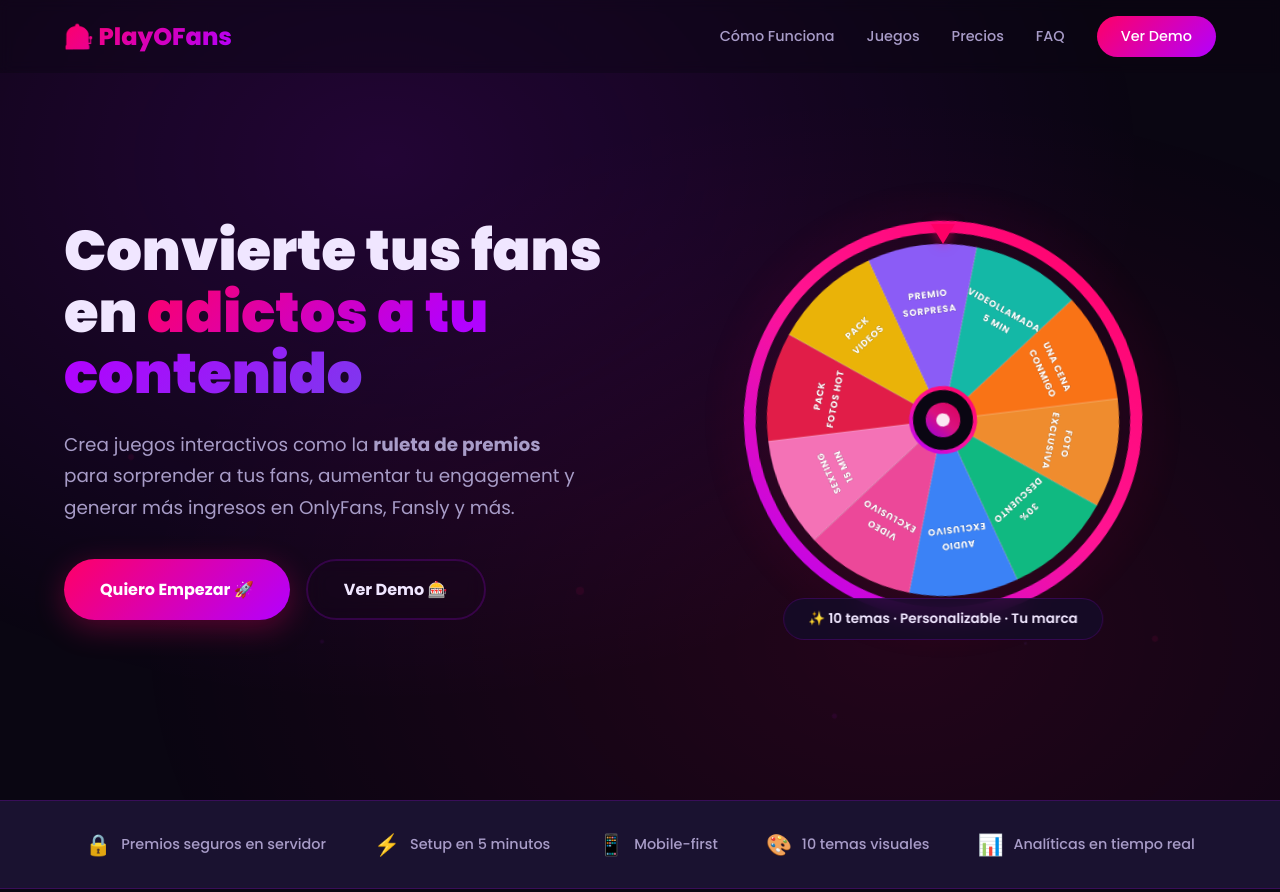
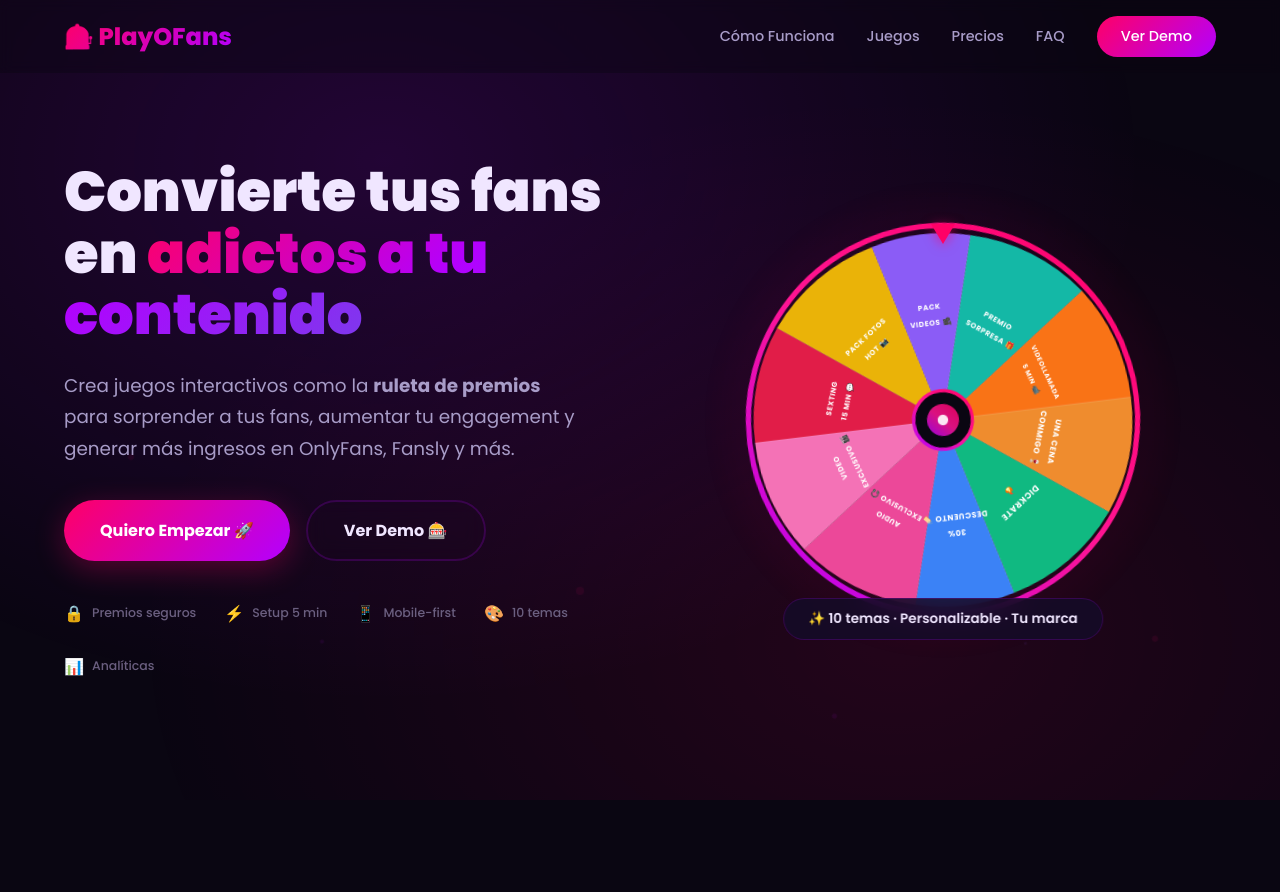
Before and after one commit to memelandia/playofans, a website: page index.html in a window 1280 px wide. Shown: the top 892 px of the page. Drawn offline with Linux system fonts and the light colour scheme.

Commit message:
Fix: ruleta radial text+emojis, borde fino, trust bar en hero, pricing anual -20%

```diff
--- a/index.html
+++ b/index.html
@@ -183,11 +183,10 @@ img{max-width:100%;display:block;}
 .hero-badge{position:absolute;bottom:-20px;left:50%;transform:translateX(-50%);background:var(--glass);border:1px solid var(--glass-border);border-radius:50px;padding:10px 24px;font-size:.85rem;font-weight:600;white-space:nowrap;backdrop-filter:blur(10px);}
 .hero-wheel-wrap::after{content:'';position:absolute;top:4px;left:50%;transform:translateX(-50%);width:0;height:0;border-left:12px solid transparent;border-right:12px solid transparent;border-top:20px solid var(--accent);z-index:2;filter:drop-shadow(0 2px 6px rgba(255,0,102,0.6));}
 
-/* TRUST BAR */
-.trust-bar{padding:28px 0;background:var(--bg3);border-top:1px solid var(--glass-border);border-bottom:1px solid var(--glass-border);}
-.trust-items{display:flex;justify-content:center;gap:48px;flex-wrap:wrap;}
-.trust-item{display:flex;align-items:center;gap:10px;font-size:.9rem;color:var(--text-soft);font-weight:500;}
-.trust-item .icon{font-size:1.3rem;}
+/* TRUST BADGES (inside hero) */
+.hero-trust{display:flex;gap:28px;flex-wrap:wrap;margin-top:40px;}
+.hero-trust-item{display:flex;align-items:center;gap:8px;font-size:.78rem;color:var(--text-muted);font-weight:500;}
+.hero-trust-item .ti{font-size:1rem;}
 
 /* SECTION STYLES */
 section{padding:100px 0;}
@@ -240,7 +239,19 @@ section{padding:100px 0;}
 .price-card .plan-name{font-size:1.1rem;font-weight:700;margin-bottom:8px;text-transform:uppercase;letter-spacing:1px;}
 .price-card .plan-price{font-size:3rem;font-weight:900;margin-bottom:4px;}
 .price-card .plan-price span{font-size:1rem;font-weight:400;color:var(--text-soft);}
+.price-card .plan-price .price-old{font-size:1.1rem;text-decoration:line-through;color:var(--text-muted);margin-right:6px;font-weight:400;}
 .price-card .plan-desc{font-size:.85rem;color:var(--text-soft);margin-bottom:24px;}
+.plan-annual-note{display:none;font-size:.75rem;color:var(--success);font-weight:600;margin-bottom:12px;}
+.plan-annual-note.visible{display:block;}
+/* Pricing toggle */
+.pricing-toggle{display:flex;align-items:center;justify-content:center;gap:14px;margin-top:24px;}
+.pricing-toggle span{font-size:.9rem;font-weight:500;color:var(--text-muted);transition:color .2s;}
+.pricing-toggle span.active{color:var(--text);font-weight:700;}
+.toggle-switch{width:52px;height:28px;background:var(--glass);border:2px solid var(--glass-border);border-radius:50px;cursor:pointer;position:relative;transition:all .3s;}
+.toggle-switch::after{content:'';position:absolute;top:3px;left:3px;width:18px;height:18px;border-radius:50%;background:var(--text-soft);transition:all .3s;}
+.toggle-switch.annual{background:linear-gradient(135deg,var(--accent),var(--accent2));border-color:transparent;}
+.toggle-switch.annual::after{left:27px;background:#fff;}
+.pricing-save{font-size:.7rem;padding:3px 10px;border-radius:50px;background:rgba(16,172,132,0.15);color:var(--success);font-weight:700;letter-spacing:.5px;}
 .price-card ul{list-style:none;text-align:left;margin-bottom:28px;}
 .price-card ul li{font-size:.85rem;padding:8px 0;border-bottom:1px solid rgba(255,255,255,0.04);display:flex;align-items:center;gap:10px;}
 .price-card ul li .check{color:var(--success);font-weight:700;}
@@ -320,7 +331,7 @@ section{padding:100px 0;}
   .hero-text h1{font-size:1.8rem;}
   .btn-hero{padding:14px 28px;font-size:.9rem;}
   .footer-grid{grid-template-columns:1fr;}
-  .trust-items{gap:24px;}
+  .hero-trust{gap:12px;justify-content:center;}
 }
 </style>
 </head>
@@ -362,6 +373,13 @@ section{padding:100px 0;}
       <a href="/registro" class="btn-hero btn-hero-primary">Quiero Empezar 🚀</a>
       <a href="/demo" class="btn-hero btn-hero-outline">Ver Demo 🎰</a>
     </div>
+    <div class="hero-trust">
+      <div class="hero-trust-item"><span class="ti">🔒</span> Premios seguros</div>
+      <div class="hero-trust-item"><span class="ti">⚡</span> Setup 5 min</div>
+      <div class="hero-trust-item"><span class="ti">📱</span> Mobile-first</div>
+      <div class="hero-trust-item"><span class="ti">🎨</span> 10 temas</div>
+      <div class="hero-trust-item"><span class="ti">📊</span> Analíticas</div>
+    </div>
   </div>
   <div class="hero-visual">
     <div class="hero-wheel-wrap">
@@ -372,44 +390,54 @@ section{padding:100px 0;}
             <stop offset="0%" stop-color="#ff0066"/><stop offset="50%" stop-color="#ff1493"/><stop offset="100%" stop-color="#b300ff"/>
           </linearGradient>
         </defs>
-        <!-- Outer gradient ring -->
-        <circle cx="150" cy="150" r="145" fill="none" stroke="url(#rg)" stroke-width="9"/>
-        <!-- 10 colored segments -->
-        <path d="M150,150 L150,18 A132,132 0 0,1 227.6,43.2 Z" fill="#ef8c2e"/>
-        <path d="M150,150 L227.6,43.2 A132,132 0 0,1 275.5,109.2 Z" fill="#10b981"/>
-        <path d="M150,150 L275.5,109.2 A132,132 0 0,1 275.5,190.8 Z" fill="#3b82f6"/>
-        <path d="M150,150 L275.5,190.8 A132,132 0 0,1 227.6,256.8 Z" fill="#ec4899"/>
-        <path d="M150,150 L227.6,256.8 A132,132 0 0,1 150,282 Z" fill="#f472b6"/>
-        <path d="M150,150 L150,282 A132,132 0 0,1 72.4,256.8 Z" fill="#e11d48"/>
-        <path d="M150,150 L72.4,256.8 A132,132 0 0,1 24.5,190.8 Z" fill="#eab308"/>
-        <path d="M150,150 L24.5,190.8 A132,132 0 0,1 24.5,109.2 Z" fill="#8b5cf6"/>
-        <path d="M150,150 L24.5,109.2 A132,132 0 0,1 72.4,43.2 Z" fill="#14b8a6"/>
-        <path d="M150,150 L72.4,43.2 A132,132 0 0,1 150,18 Z" fill="#f97316"/>
-        <!-- Divider lines -->
-        <g stroke="rgba(255,255,255,0.25)" stroke-width="0.8">
-          <line x1="150" y1="150" x2="150" y2="18"/><line x1="150" y1="150" x2="227.6" y2="43.2"/>
-          <line x1="150" y1="150" x2="275.5" y2="109.2"/><line x1="150" y1="150" x2="275.5" y2="190.8"/>
-          <line x1="150" y1="150" x2="227.6" y2="256.8"/><line x1="150" y1="150" x2="150" y2="282"/>
-          <line x1="150" y1="150" x2="72.4" y2="256.8"/><line x1="150" y1="150" x2="24.5" y2="190.8"/>
-          <line x1="150" y1="150" x2="24.5" y2="109.2"/><line x1="150" y1="150" x2="72.4" y2="43.2"/>
+        <!-- Outer ring -->
+        <circle cx="150" cy="150" r="146" fill="none" stroke="url(#rg)" stroke-width="4"/>
+        <!-- 10 segments (36° each) -->
+        <path d="M150,150 L150,8 A142,142 0 0,1 233.5,34.8 Z" fill="#ef8c2e"/>
+        <path d="M150,150 L233.5,34.8 A142,142 0 0,1 285.1,112.7 Z" fill="#10b981"/>
+        <path d="M150,150 L285.1,112.7 A142,142 0 0,1 285.1,187.3 Z" fill="#3b82f6"/>
+        <path d="M150,150 L285.1,187.3 A142,142 0 0,1 233.5,265.2 Z" fill="#ec4899"/>
+        <path d="M150,150 L233.5,265.2 A142,142 0 0,1 150,292 Z" fill="#f472b6"/>
+        <path d="M150,150 L150,292 A142,142 0 0,1 66.5,265.2 Z" fill="#e11d48"/>
+        <path d="M150,150 L66.5,265.2 A142,142 0 0,1 14.9,187.3 Z" fill="#eab308"/>
+        <path d="M150,150 L14.9,187.3 A142,142 0 0,1 14.9,112.7 Z" fill="#8b5cf6"/>
+        <path d="M150,150 L14.9,112.7 A142,142 0 0,1 66.5,34.8 Z" fill="#14b8a6"/>
+        <path d="M150,150 L66.5,34.8 A142,142 0 0,1 150,8 Z" fill="#f97316"/>
+        <!-- Dividers -->
+        <g stroke="rgba(255,255,255,0.18)" stroke-width="0.6">
+          <line x1="150" y1="150" x2="150" y2="8"/><line x1="150" y1="150" x2="233.5" y2="34.8"/>
+          <line x1="150" y1="150" x2="285.1" y2="112.7"/><line x1="150" y1="150" x2="285.1" y2="187.3"/>
+          <line x1="150" y1="150" x2="233.5" y2="265.2"/><line x1="150" y1="150" x2="150" y2="292"/>
+          <line x1="150" y1="150" x2="66.5" y2="265.2"/><line x1="150" y1="150" x2="14.9" y2="187.3"/>
+          <line x1="150" y1="150" x2="14.9" y2="112.7"/><line x1="150" y1="150" x2="66.5" y2="34.8"/>
         </g>
-        <!-- Prize labels -->
-        <g font-family="Poppins,sans-serif" font-weight="700" fill="white" stroke="rgba(0,0,0,0.35)" stroke-width="0.4" paint-order="stroke" font-size="7" text-anchor="middle" letter-spacing="0.5">
-          <text transform="translate(150,150) rotate(18)"><tspan x="0" y="-92">FOTO</tspan><tspan x="0" y="-80">EXCLUSIVA</tspan></text>
-          <text transform="translate(150,150) rotate(54)"><tspan x="0" y="-92">30%</tspan><tspan x="0" y="-80">DESCUENTO</tspan></text>
-          <text transform="translate(150,150) rotate(90)"><tspan x="0" y="-92">AUDIO</tspan><tspan x="0" y="-80">EXCLUSIVO</tspan></text>
-          <text transform="translate(150,150) rotate(126)"><tspan x="0" y="-92">VIDEO</tspan><tspan x="0" y="-80">EXCLUSIVO</tspan></text>
-          <text transform="translate(150,150) rotate(162)"><tspan x="0" y="-92">SEXTING</tspan><tspan x="0" y="-80">15 MIN</tspan></text>
-          <text transform="translate(150,150) rotate(198)"><tspan x="0" y="-92">PACK</tspan><tspan x="0" y="-80">FOTOS HOT</tspan></text>
-          <text transform="translate(150,150) rotate(234)"><tspan x="0" y="-92">PACK</tspan><tspan x="0" y="-80">VIDEOS</tspan></text>
-          <text transform="translate(150,150) rotate(270)"><tspan x="0" y="-92">PREMIO</tspan><tspan x="0" y="-80">SORPRESA</tspan></text>
-          <text transform="translate(150,150) rotate(306)"><tspan x="0" y="-92">VIDEOLLAMADA</tspan><tspan x="0" y="-80">5 MIN</tspan></text>
-          <text transform="translate(150,150) rotate(342)"><tspan x="0" y="-92">UNA CENA</tspan><tspan x="0" y="-80">CONMIGO</tspan></text>
+        <!-- Radial labels (text along each slice, reading outwards) -->
+        <g font-family="Poppins,sans-serif" font-weight="700" fill="white" font-size="7.2" text-anchor="middle" dominant-baseline="central" letter-spacing="0.4">
+          <!-- Slice 0: 0°-36° center=18° -->
+          <g transform="translate(150,150) rotate(108)"><text transform="rotate(-90)" y="-85" x="0" font-size="6">UNA CENA</text><text transform="rotate(-90)" y="-73" x="0" font-size="6">CONMIGO 🍷</text></g>
+          <!-- Slice 1: 36°-72° center=54° -->
+          <g transform="translate(150,150) rotate(144)"><text transform="rotate(-90)" y="-85" x="0" font-size="6.5">DICKRATE</text><text transform="rotate(-90)" y="-73" x="0" font-size="6">🔥</text></g>
+          <!-- Slice 2: 72°-108° center=90° -->
+          <g transform="translate(150,150) rotate(180)"><text transform="rotate(-90)" y="-85" x="0" font-size="6">30%</text><text transform="rotate(-90)" y="-73" x="0" font-size="6">DESCUENTO 🏷️</text></g>
+          <!-- Slice 3: 108°-144° center=126° -->
+          <g transform="translate(150,150) rotate(216)"><text transform="rotate(-90)" y="-85" x="0" font-size="5.5">AUDIO</text><text transform="rotate(-90)" y="-73" x="0" font-size="5.5">EXCLUSIVO 🎧</text></g>
+          <!-- Slice 4: 144°-180° center=162° -->
+          <g transform="translate(150,150) rotate(252)"><text transform="rotate(-90)" y="-85" x="0" font-size="5.5">VIDEO</text><text transform="rotate(-90)" y="-73" x="0" font-size="5.5">EXCLUSIVO 🎬</text></g>
+          <!-- Slice 5: 180°-216° center=198° -->
+          <g transform="translate(150,150) rotate(288)"><text transform="rotate(-90)" y="-85" x="0" font-size="5.5">SEXTING</text><text transform="rotate(-90)" y="-73" x="0" font-size="5.5">15 MIN 💬</text></g>
+          <!-- Slice 6: 216°-252° center=234° -->
+          <g transform="translate(150,150) rotate(324)"><text transform="rotate(-90)" y="-85" x="0" font-size="5.5">PACK FOTOS</text><text transform="rotate(-90)" y="-73" x="0" font-size="5.5">HOT 📸</text></g>
+          <!-- Slice 7: 252°-288° center=270° -->
+          <g transform="translate(150,150) rotate(0)"><text transform="rotate(-90)" y="-85" x="0" font-size="5.5">PACK</text><text transform="rotate(-90)" y="-73" x="0" font-size="5.5">VIDEOS 🎥</text></g>
+          <!-- Slice 8: 288°-324° center=306° -->
+          <g transform="translate(150,150) rotate(36)"><text transform="rotate(-90)" y="-85" x="0" font-size="5.5">PREMIO</text><text transform="rotate(-90)" y="-73" x="0" font-size="5.5">SORPRESA 🎁</text></g>
+          <!-- Slice 9: 324°-360° center=342° -->
+          <g transform="translate(150,150) rotate(72)"><text transform="rotate(-90)" y="-85" x="0" font-size="5">VIDEOLLAMADA</text><text transform="rotate(-90)" y="-73" x="0" font-size="5">5 MIN 📹</text></g>
         </g>
         <!-- Center hub -->
-        <circle cx="150" cy="150" r="24" fill="#0a0612" stroke="url(#rg)" stroke-width="3"/>
-        <circle cx="150" cy="150" r="13" fill="url(#rg)" opacity=".85"/>
-        <circle cx="150" cy="150" r="5" fill="white" opacity=".9"/>
+        <circle cx="150" cy="150" r="22" fill="#0a0612" stroke="url(#rg)" stroke-width="2.5"/>
+        <circle cx="150" cy="150" r="12" fill="url(#rg)" opacity=".85"/>
+        <circle cx="150" cy="150" r="4" fill="white" opacity=".9"/>
       </svg>
       <div class="hero-badge">✨ 10 temas · Personalizable · Tu marca</div>
     </div>
@@ -418,18 +446,7 @@ section{padding:100px 0;}
 </div>
 </header>
 
-<!-- TRUST BAR -->
-<div class="trust-bar">
-<div class="container">
-<div class="trust-items">
-  <div class="trust-item"><span class="icon">🔒</span> Premios seguros en servidor</div>
-  <div class="trust-item"><span class="icon">⚡</span> Setup en 5 minutos</div>
-  <div class="trust-item"><span class="icon">📱</span> Mobile-first</div>
-  <div class="trust-item"><span class="icon">🎨</span> 10 temas visuales</div>
-  <div class="trust-item"><span class="icon">📊</span> Analíticas en tiempo real</div>
-</div>
-</div>
-</div>
+
 
 <!-- ===== CÓMO FUNCIONA ===== -->
 <section id="como-funciona">
@@ -548,12 +565,19 @@ section{padding:100px 0;}
     <span class="section-tag">Precios</span>
     <h2 class="section-title">Planes para cada nivel</h2>
     <p class="section-subtitle mx-auto">Empieza con el plan Solo y escala cuando lo necesites. Sin permanencia, cancela cuando quieras.</p>
+    <div class="pricing-toggle">
+      <span class="active" id="label-monthly">Mensual</span>
+      <div class="toggle-switch" id="pricing-toggle" role="switch" aria-checked="false" tabindex="0"></div>
+      <span id="label-annual">Anual</span>
+      <span class="pricing-save">AHORRA 20%</span>
+    </div>
   </div>
   <div class="pricing-grid">
     <!-- SOLO -->
     <div class="price-card">
       <div class="plan-name">Solo</div>
-      <div class="plan-price">49€ <span>/mes</span></div>
+      <div class="plan-price" data-monthly="49" data-annual="39"><span class="price-amount">49€</span> <span>/mes</span></div>
+      <div class="plan-annual-note">Facturado 468€/año (ahorra 120€)</div>
       <div class="plan-desc">Para modelos independientes</div>
       <ul>
         <li><span class="check">✓</span> 100 códigos por mes</li>
@@ -571,7 +595,8 @@ section{padding:100px 0;}
     <!-- PRO -->
     <div class="price-card featured">
       <div class="plan-name">Pro</div>
-      <div class="plan-price">89€ <span>/mes</span></div>
+      <div class="plan-price" data-monthly="89" data-annual="71"><span class="price-amount">89€</span> <span>/mes</span></div>
+      <div class="plan-annual-note">Facturado 852€/año (ahorra 216€)</div>
       <div class="plan-desc">Para modelos top</div>
       <ul>
         <li><span class="check">✓</span> Códigos ilimitados</li>
@@ -589,7 +614,8 @@ section{padding:100px 0;}
     <!-- AGENCY -->
     <div class="price-card">
       <div class="plan-name">Agency</div>
-      <div class="plan-price">349€ <span>/mes</span></div>
+      <div class="plan-price" data-monthly="349" data-annual="279"><span class="price-amount">349€</span> <span>/mes</span></div>
+      <div class="plan-annual-note">Facturado 3.348€/año (ahorra 840€)</div>
       <div class="plan-desc">Para agencias y managers</div>
       <ul>
         <li><span class="check">✓</span> Códigos ilimitados</li>
@@ -787,6 +813,33 @@ document.querySelectorAll('a[href^="#"]').forEach(a => {
     }
   });
 });
+
+// Pricing toggle (monthly ↔ annual)
+const pricingToggle = document.getElementById('pricing-toggle');
+const labelMonthly = document.getElementById('label-monthly');
+const labelAnnual = document.getElementById('label-annual');
+let isAnnual = false;
+function updatePrices() {
+  document.querySelectorAll('.plan-price[data-monthly]').forEach(el => {
+    const m = el.dataset.monthly;
+    const a = el.dataset.annual;
+    const amountEl = el.querySelector('.price-amount');
+    if (isAnnual) {
+      amountEl.innerHTML = '<span class="price-old">' + m + '€</span>' + a + '€';
+    } else {
+      amountEl.textContent = m + '€';
+    }
+  });
+  document.querySelectorAll('.plan-annual-note').forEach(n => {
+    n.classList.toggle('visible', isAnnual);
+  });
+  labelMonthly.classList.toggle('active', !isAnnual);
+  labelAnnual.classList.toggle('active', isAnnual);
+  pricingToggle.classList.toggle('annual', isAnnual);
+  pricingToggle.setAttribute('aria-checked', isAnnual);
+}
+pricingToggle.addEventListener('click', () => { isAnnual = !isAnnual; updatePrices(); });
+pricingToggle.addEventListener('keydown', e => { if (e.key === 'Enter' || e.key === ' ') { e.preventDefault(); isAnnual = !isAnnual; updatePrices(); }});
 </script>
 </body>
 </html>
```
